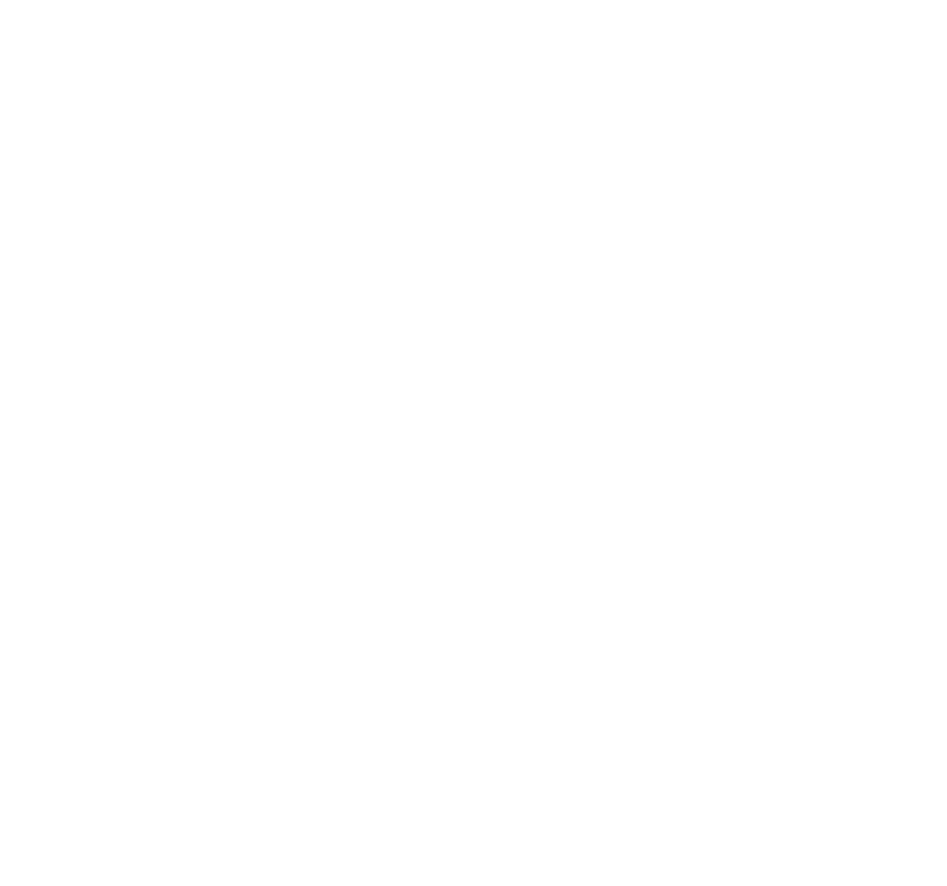
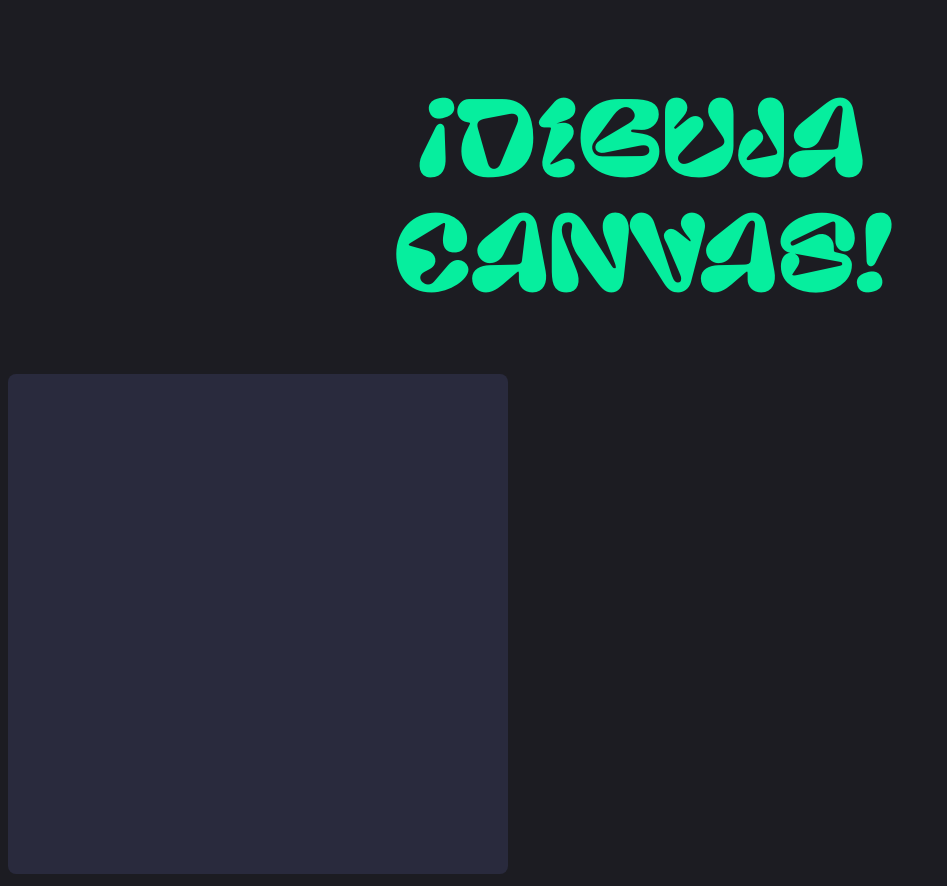
Before and after one commit to Saraccostein/canvasDrawingWithKeys, a plain HTML site: page index.html in a window 1280 px wide. Shown: the whole page, without its empty margins (0-947 px from the left). Before the commit the page ends 800 px from the top, so only its background shows below. Drawn offline with Linux system fonts and the light colour scheme.

Commit message:
Esqueleto del diseño y fuentes tipográficas

```diff
--- /dev/null
+++ b/fonts.css
@@ -0,0 +1,7 @@
+@font-face {
+    font-family: 'Pilowlava';
+    src: url('fonts/Pilowlava-Regular.woff2') format('woff2'),
+      url('fonts/Pilowlava-Regular.woff') format('woff');
+    font-style: normal;
+    font-weight: normal;
+  }
--- a/index.html
+++ b/index.html
@@ -5,10 +5,14 @@
     <meta author="Marco Saracco">
     <meta http-equiv="X-UA-Compatible" content="IE=edge">
     <meta name="viewport" content="width=device-width, initial-scale=1.0">
-    <link type="text/css" src="styles.css">
+    <link type="text/css" href="styles.css" rel="stylesheet">
+    <link rel="shortcut icon" href="assets/picture.svg" type="img/svg">
+    <link rel="stylesheet" href="fonts.css" type="text/css">
+    <link rel="preconnect" href="https://api.fonts.coollabs.io" crossorigin>
     <title>Canvas</title>
 </head>
 <body>
-
+    <h1>¡Dibuja <br>canvas!</h1>
+    <canvas id="dibujo" width="500" height="500"></canvas>
 </body>
 </html>
--- a/styles.css
+++ b/styles.css
@@ -1,4 +1,26 @@
 :root
 {
-    --negro-primario:
+    --primary-black: #1c1c22;
+    --black: hsla(237, 28%, 43%, 0.26);
+    --white: aliceblue;
+    --green: #06ee9e;
+    --bright-green: #00cf67;
 }
+body
+{
+    background-color: var(--primary-black);
+}
+h1
+{
+    color: var(--green);
+    text-align: center;
+    margin-top: 5rem;
+    font-family: Pilowlava;
+    font-size: 6rem;
+}
+canvas
+{
+    text-align: center;
+    background-color: var(--black);
+    border-radius: 0.5rem;
+}
```
Also changed, not shown: fonts/Pilowlava-Regular.woff (added), fonts/Pilowlava-Regular.woff2 (added).
